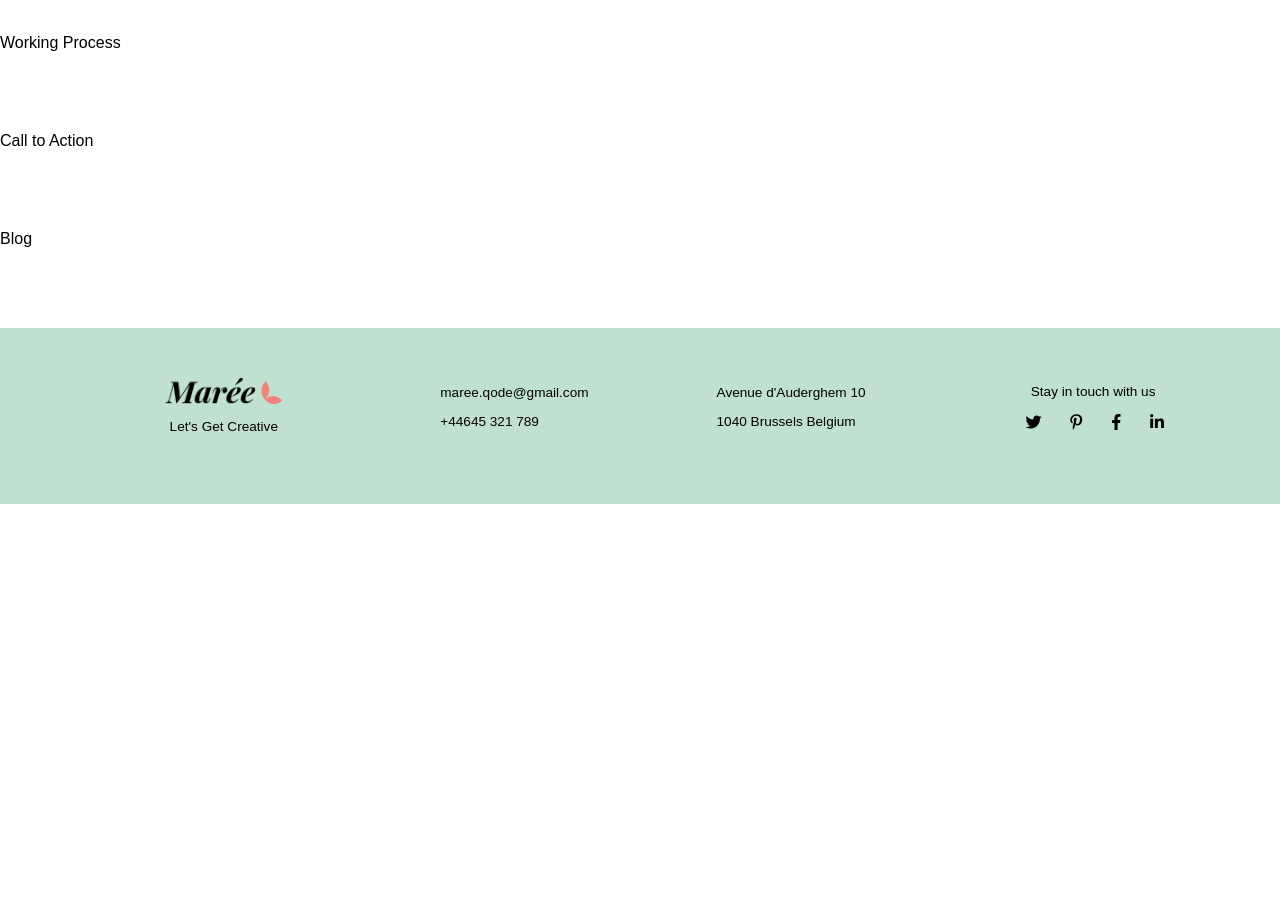
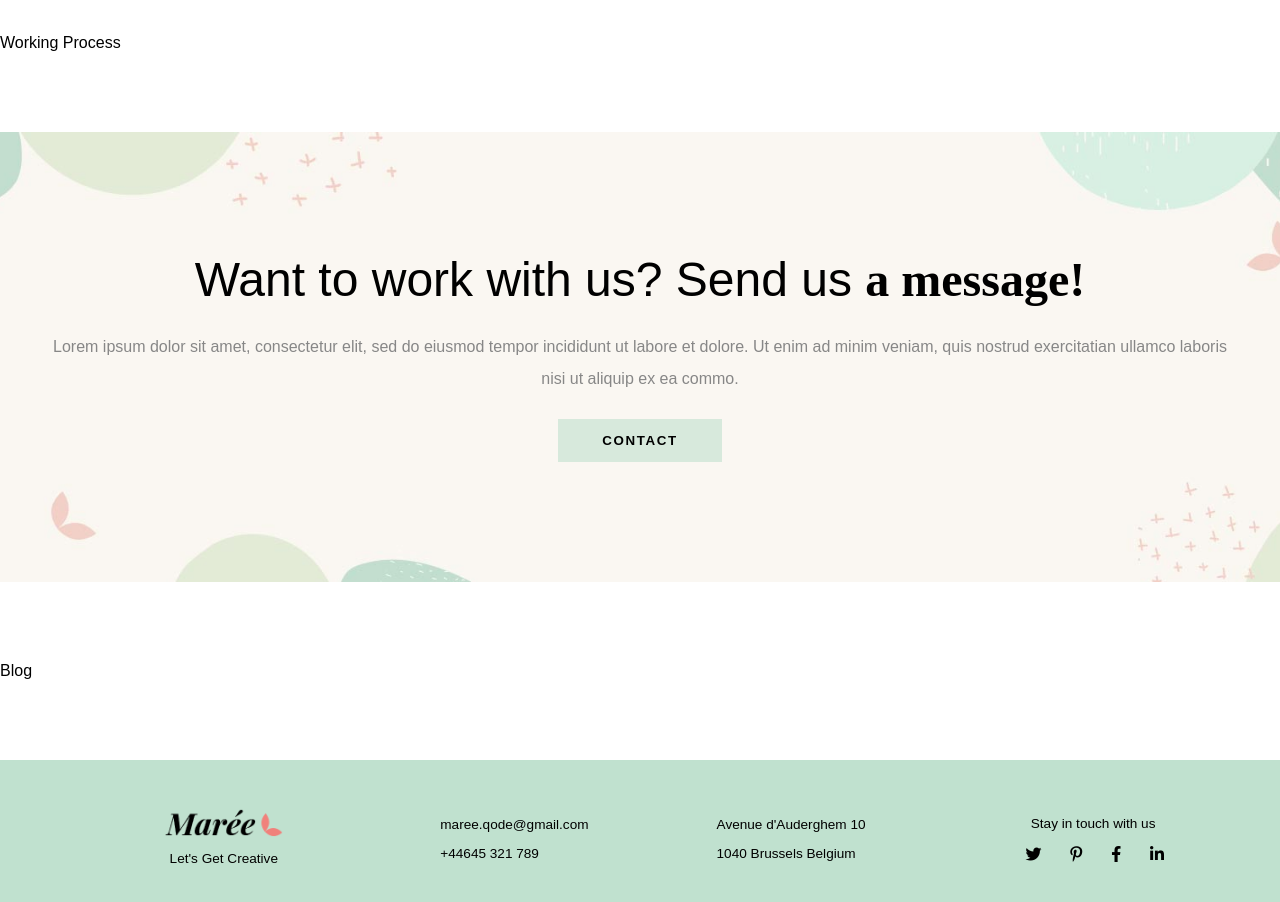
Before and after one commit to StefaniaSgreva/proj-html-vuejs, a Vue app: page / in a window 1280 px wide. Shown: the part 1100-2002 px from the top of the page. Before the commit the page ends 1604 px from the top, so only its background shows below. Built offline with nearby package versions, Linux system fonts and the light colour scheme; a web font is replaced by a local one.

Commit message:
added 'call to action' section

```diff
--- a/src/assets/styles/main.scss
+++ b/src/assets/styles/main.scss
@@ -39,3 +39,15 @@ ul{
         color: $text-color;
     }
 }
+.font-italic{
+    font-family: $italic-font;
+    font-weight: 900;
+}
+.btn{
+    text-transform: uppercase;
+    font-family: inherit;
+    font-weight: 600;
+    letter-spacing: .10rem;
+    border: none;
+    color: $text-color;
+}
--- a/src/assets/styles/partials/_mixins.scss
+++ b/src/assets/styles/partials/_mixins.scss
@@ -10,3 +10,9 @@
     justify-content: center;
     align-items: center;
 }
+@mixin dflex-center-col {
+    display: flex;
+    flex-direction: column;
+    justify-content: center;
+    align-items: center;
+}
--- a/src/components/CallToAction.vue
+++ b/src/components/CallToAction.vue
@@ -1,6 +1,8 @@
 <template>
-    <section>
-        Call to Action
+    <section id="call-to-action">
+        <h2>Want to work with us? Send us <span class="font-italic">a message!</span></h2>
+        <p>Lorem ipsum dolor sit amet, consectetur elit, sed do eiusmod tempor incididunt ut labore et dolore. Ut enim ad minim veniam, quis nostrud exercitatian ullamco laboris nisi ut aliquip ex ea commo.</p>
+        <button class="btn">Contact</button>
     </section>
 </template>
 
@@ -11,5 +13,35 @@
 </script>
 
 <style lang="scss" scoped>
+@use '../assets/styles/partials/variables' as *;
+@use '../assets/styles/partials/mixins' as *;
+
+#call-to-action{
+    width: 100%;
+    height: 450px;
+    background-image: url(../assets/images/h-2-background-1.jpg);
+    background-size: cover;
+    background-repeat: no-repeat;
+    background-position: center;
+    text-align: center;
+    @include dflex-center-col;
+
+    h2{
+        font-size: 3rem;
+        font-weight: lighter;
+    }
+    p{
+        width: 1200px;
+        line-height: 2rem;
+        color: $text-color-gray;
+        padding: 1.5rem 0;
+    }
+    button{
+        padding: .85rem 2.8rem;
+        background-color: rgba($color: #c0e1cf, $alpha: 0.6);
+
+
+    }
+}
 
 </style>
```
